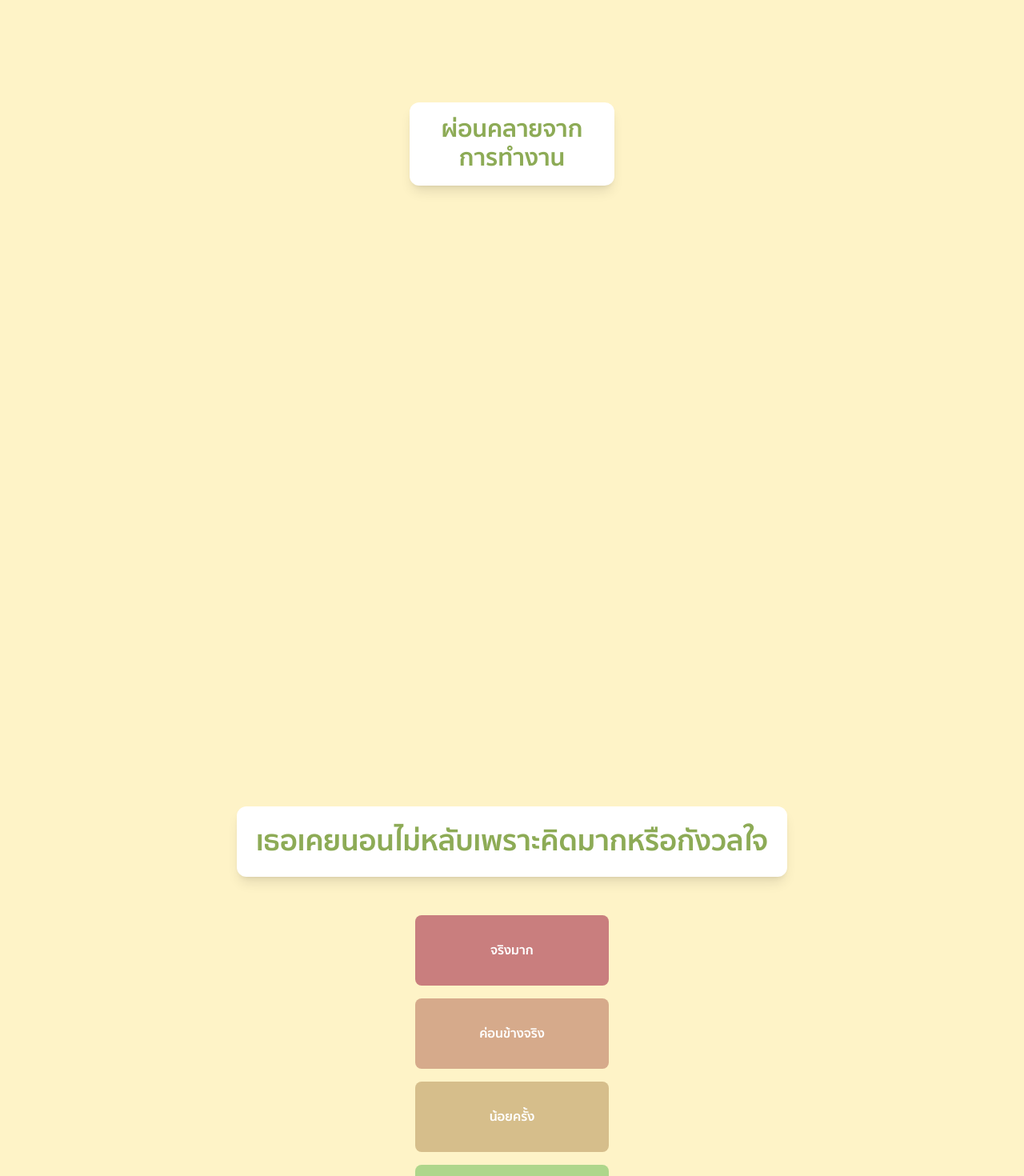
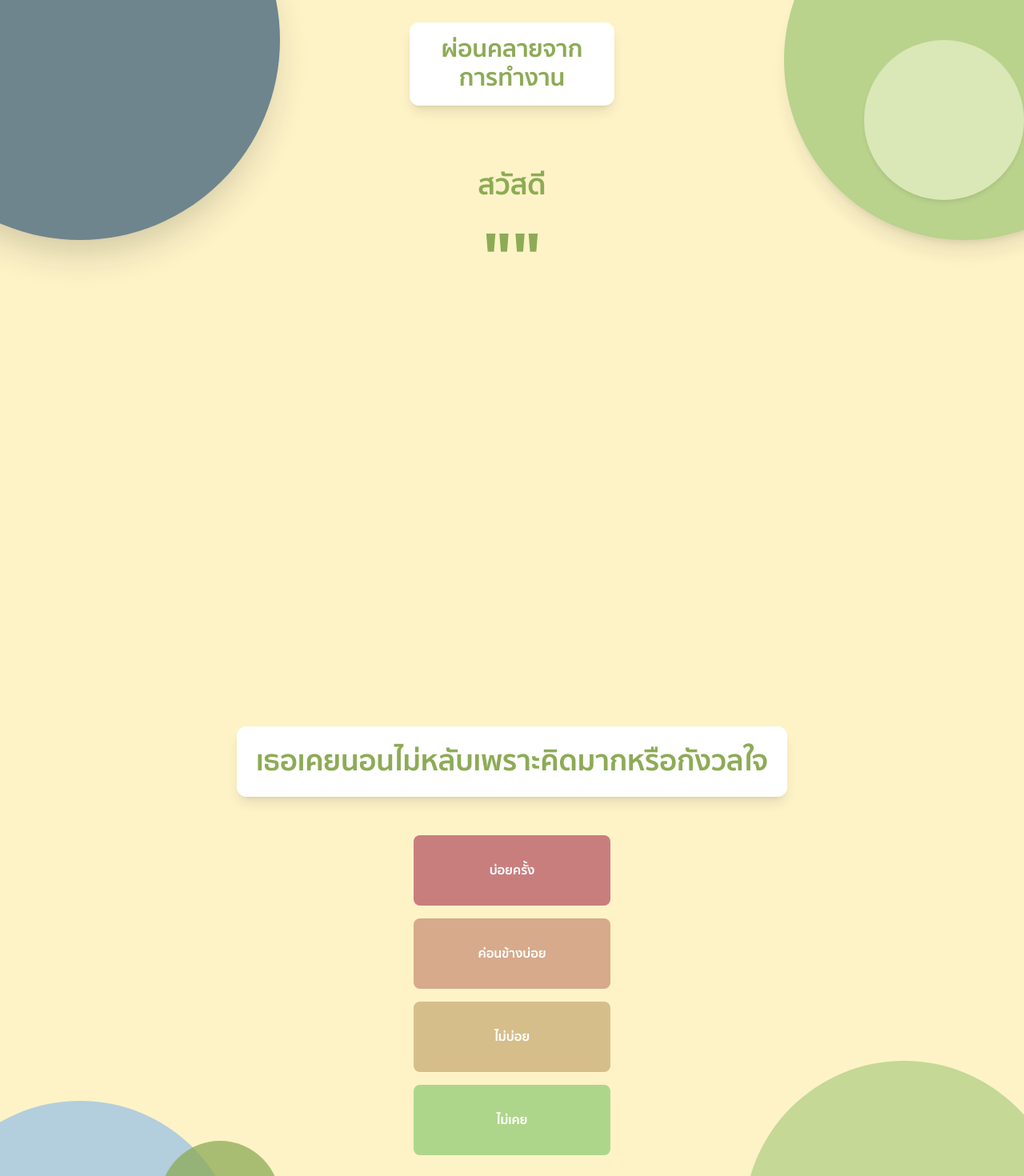
Before and after one commit to Theerat22/hackathon, a Next.js app: page /relax in a window 1280 px wide. Shown: the top 1470 px of the page at 80% size. Built offline with nearby package versions, Linux system fonts and the light colour scheme.

Commit message:
relax form done

```diff
--- a/app/context/GlobalContext.tsx
+++ b/app/context/GlobalContext.tsx
@@ -8,7 +8,7 @@ type FormData = {
   age: number;
   environment: number;
   mood: number;
-  questions: string[];
+  questions: number[];
 };
 
 type FormContextType = {
@@ -25,9 +25,8 @@ type FormProviderProps = {
 
 export const FormProvider: React.FC<FormProviderProps> = ({ children }) => {
   const [formData, setFormData] = useState<FormData>(() => {
-    // ดึงข้อมูลจาก localStorage ถ้ามีค่าอยู่ในนั้น
     const savedData = localStorage.getItem('formData');
-    return savedData ? JSON.parse(savedData) : {
+    const defaultData: FormData = {
       name: '',
       job: '',
       age: 0,
@@ -35,6 +34,13 @@ export const FormProvider: React.FC<FormProviderProps> = ({ children }) => {
       mood: 0,
       questions: [],
     };
+
+    if (savedData) {
+      const parsedData = JSON.parse(savedData);
+      // Reset mood, focus, and questions only
+      return { ...parsedData, mood: 0, focus: 0, questions: [] };
+    }
+    return defaultData;
   });
 
   // บันทึกข้อมูลใน localStorage เมื่อ formData เปลี่ยนแปลง
--- a/app/relax/result/page.tsx
+++ b/app/relax/result/page.tsx
@@ -57,7 +57,6 @@ const Result: React.FC = () => {
                     <p className="text-center pt-4 text-black" >3.สร้างบรรยากาศที่เหมาะสม</p>
                     <p className="text-center pt-4 text-black" >4.หลีกเลี่ยงคาเฟอีนและแอลกอฮอล์</p>
                     <p className="text-center pt-4 text-black" >5.ผ่อนคลายก่อนนอน</p>
-
             </div>
           </motion.div>
         </div>
--- a/app/relax/sections/welcome/index.tsx
+++ b/app/relax/sections/welcome/index.tsx
@@ -2,52 +2,66 @@
 
 import { easeOut, motion, AnimatePresence } from "framer-motion";
 import { useEffect, useState } from "react";
-import { useRouter } from "next/router";
+import { useRouter } from "next/navigation";
+import { useForm } from "@/app/context/GlobalContext";
 
 export const Form: React.FC = () => {
+  const { formData, setFormData } = useForm();
   const [selectedValue, setSelectedValue] = useState<number | null>(null);
   const [questionIndex, setQuestionIndex] = useState(0);
-  const [answers, setAnswers] = useState<number[]>([]);
+
+  // console.log("formData:", formData);
   const router = useRouter();
   const questions = [
     {
       text: "เธอเคยนอนไม่หลับเพราะคิดมากหรือกังวลใจ",
       options: [
-        { label: 'จริงมาก', value: 1 },
-        { label: 'ค่อนข้างจริง', value: 2 },
-        { label: 'น้อยครั้ง', value: 3 },
-        { label: 'ไม่เคย', value: 4 },
+        { label: 'บ่อยครั้ง', value: 4 },
+        { label: 'ค่อนข้างบ่อย', value: 3 },
+        { label: 'ไม่บ่อย', value: 2 },
+        { label: 'ไม่เคย', value: 1 },
       ],
     },
     {
       text: "เธอเคยมีความกดดันจากการทำงานไหม",
       options: [
-        { label: 'บ่อยครั้ง', value: 1 },
-        { label: 'ค่อนข้างบ่อย', value: 2 },
-        { label: 'ไม่บ่อย', value: 3 },
-        { label: 'ไม่เคย', value: 4 },
+        { label: 'บ่อยครั้ง', value: 4 },
+        { label: 'ค่อนข้างบ่อย', value: 3 },
+        { label: 'ไม่บ่อย', value: 2 },
+        { label: 'ไม่เคย', value: 1 },
       ],
     },
-    // Add more questions as needed
   ];
 
   const handleSelect = (value: number) => {
     setSelectedValue(value);
+    console.log("Selected value:", value);
   };
 
   const handleSubmit = () => {
-    // if (selectedValue !== null) {
-    //   const updatedAnswers = [...answers, selectedValue];
-    //   setAnswers(updatedAnswers);
-    //   setSelectedValue(null);
+    if (selectedValue !== null) {
+      const updatedAnswers = [...(formData.questions || []), selectedValue];
 
-    //   // Navigate to the results page with answers in the query
-    //   router.push({
-    //     pathname: "/relax/result",
-    //     query: { answers: JSON.stringify(updatedAnswers) },
-    //   });
-    // }
+      setFormData({ ...formData, questions: updatedAnswers });
+
+
+      console.log("Form submitted:", formData);
+
+      // คำถามถัดไป
+      setSelectedValue(null);
+
+      // ถ้าเป็นคำถามสุดท้าย ให้ไปที่หน้าผลลัพธ์
+      if (questionIndex === questions.length - 1) {
+        console.log("Last question");
+        router.push("/relax/result");
+      } else {
+        // ถ้าไม่ใช่คำถามสุดท้าย ให้แสดงคำถามถัดไป
+        setQuestionIndex(questionIndex + 1);
+        // console.log("Next question index:", questionIndex + 1);
+      }
+    }
   };
+
 
   useEffect(() => {
     const timer = setTimeout(() => {
@@ -64,6 +78,14 @@ export const Form: React.FC = () => {
 
   return (
     <main className="relative pt-32 bg-amber-100 py-12 overflow-hidden">
+      <div className="absolute top-[-100px] left-[-150px] w-[300px] h-[300px] md:w-[400px] md:h-[400px] lg:w-[500px] lg:h-[500px] bg-[#4B6A81] opacity-80 rounded-full shadow-2xl z-0"></div>
+        <div className="absolute top-[-50px] right-[-150px] w-[250px] h-[250px] md:w-[350px] md:h-[350px] lg:w-[450px] lg:h-[450px] bg-[#B2CF86] opacity-90 rounded-full shadow-xl z-0"></div>
+        <div className="absolute bottom-[-100px] left-[-100px] w-[200px] h-[200px] md:w-[300px] md:h-[300px] lg:w-[400px] lg:h-[400px] bg-[#A6C8E1] opacity-85 rounded-full shadow-lg z-0"></div>
+        <div className="absolute bottom-[-50px] right-[-50px] w-[200px] h-[200px] md:w-[300px] md:h-[300px] lg:w-[400px] lg:h-[400px] bg-[#B2CF86] opacity-80 rounded-full shadow-xl animate-pulse z-0"></div>
+
+        <div className="absolute top-[150px] right-0 w-[100px] h-[100px] md:w-[150px] md:h-[150px] lg:w-[200px] lg:h-[200px] bg-[#E8F0C8] opacity-70 rounded-full shadow-md z-0"></div>
+        <div className="absolute bottom-[100px] left-[200px] w-[75px] h-[75px] md:w-[100px] md:h-[100px] lg:w-[150px] lg:h-[150px] bg-[#8DAB56] opacity-75 rounded-full shadow-lg z-0"></div>
+
       <section id="form" className="relative min-h-screen">
         <div className="container mx-auto px-4 text-center z-20 relative">
           <motion.div
@@ -75,6 +97,17 @@ export const Form: React.FC = () => {
               ผ่อนคลายจากการทำงาน
             </div>
           </motion.div>
+
+          <motion.div initial={{ opacity: 0, y: 50 }} whileInView={{ opacity: 1, y: 0 }} transition={{ duration: 1, delay: 0, ease: easeOut }}>
+            <div className="text-customGreen font-bold z-10 mt-20">
+              <motion.p initial={{ opacity: 0, y: 50 }} whileInView={{ opacity: 1, y: 0 }} transition={{ duration: 1, delay: 0.5, ease: easeOut }} className="mb-7 text-4xl lg:text-6xlmb-10">
+                สวัสดี
+              </motion.p>
+              <motion.p initial={{ opacity: 0, y: 50 }} whileInView={{ opacity: 1, y: 0 }} transition={{ duration: 1, delay: 0.75, ease: easeOut }} className="text-6xl lg:text-8xl">
+                "{formData.name}"
+              </motion.p>
+            </div>
+          </motion.div>
         </div>
       </section>
 
@@ -82,12 +115,12 @@ export const Form: React.FC = () => {
         <div className="container mx-auto px-4 text-center flex flex-col justify-center items-center z-20 relative pt-20">
           <AnimatePresence mode="wait">
             <motion.div
-              key={questionIndex} // Trigger animation on question change
+              key={questionIndex}
               initial={{ opacity: 0, y: 50 }}
               animate={{ opacity: 1, y: 0 }}
               exit={{ opacity: 0, y: -50 }}
               transition={{ duration: 1, ease: easeOut }}
-              className="bg-white text-customGreen font-bold text-4xl py-6 px-6 max-w-3xl mx-auto rounded-xl shadow-lg z-10 mb-8"
+              className="bg-white text-customGreen font-bold text-2xl py-6 px-6 max-w-3xl mx-auto rounded-xl shadow-lg z-10 mb-8 lg:text-4xl"
             >
               {currentQuestion.text}
             </motion.div>
@@ -106,10 +139,10 @@ export const Form: React.FC = () => {
                 }}
                 className={`py-8 px-20 text-white rounded-lg font-semibold
                 ${selectedValue === option.value ? "ring-4 ring-white" : ""}
-                ${option.value === 1 ? "bg-[#C97E7E]" : ""}
-                ${option.value === 2 ? "bg-[#D6AA8B]" : ""}
-                ${option.value === 3 ? "bg-[#D6BE8B]" : ""}
-                ${option.value === 4 ? "bg-[#AED68B]" : ""}`}
+                ${option.value === 1 ? "bg-[#AED68B]" : ""}
+                ${option.value === 2 ? "bg-[#D6BE8B]" : ""}
+                ${option.value === 3 ? "bg-[#D6AA8B]" : ""}
+                ${option.value === 4 ? "bg-[#C97E7E]" : ""}`}
               >
                 {option.label}
               </motion.button>
```
